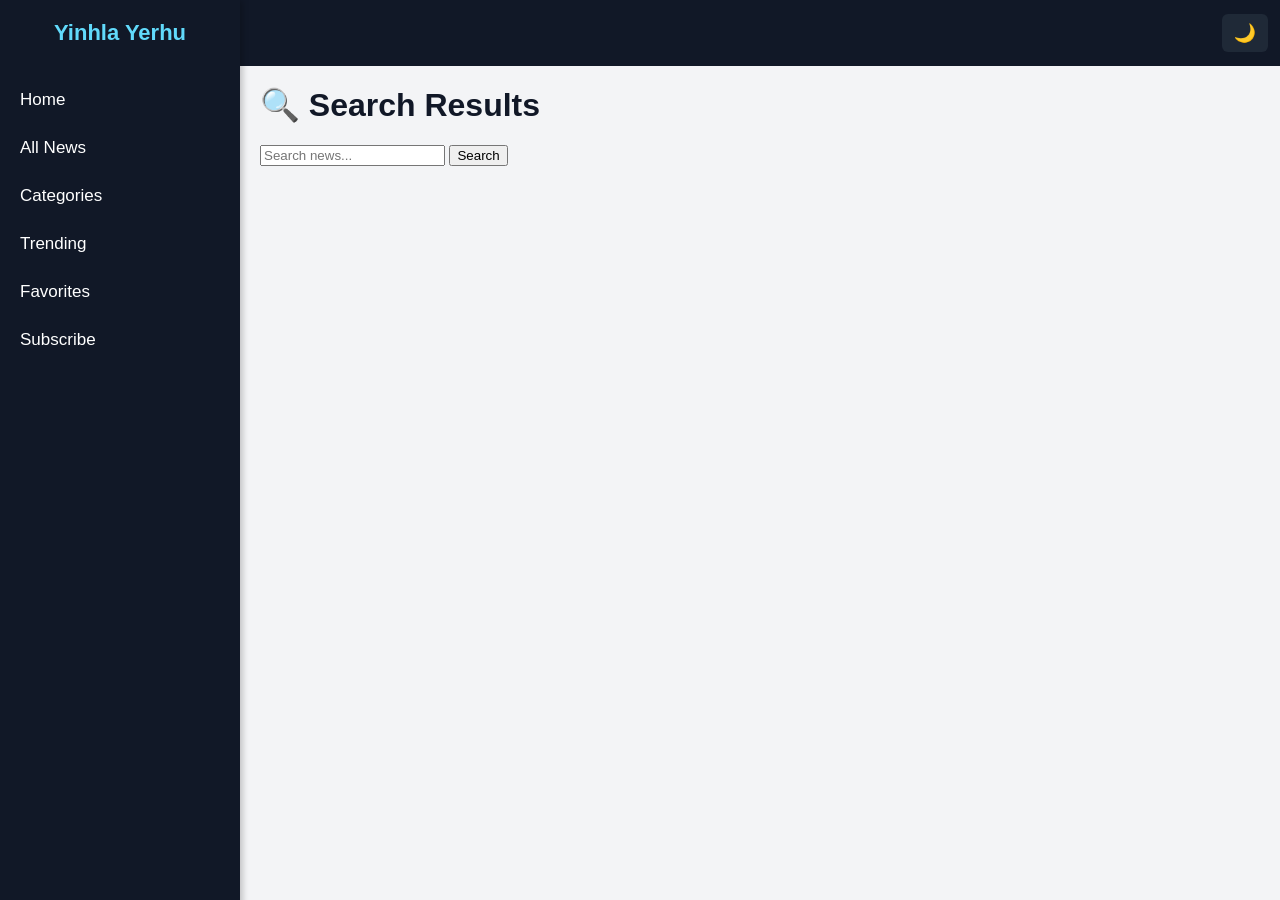
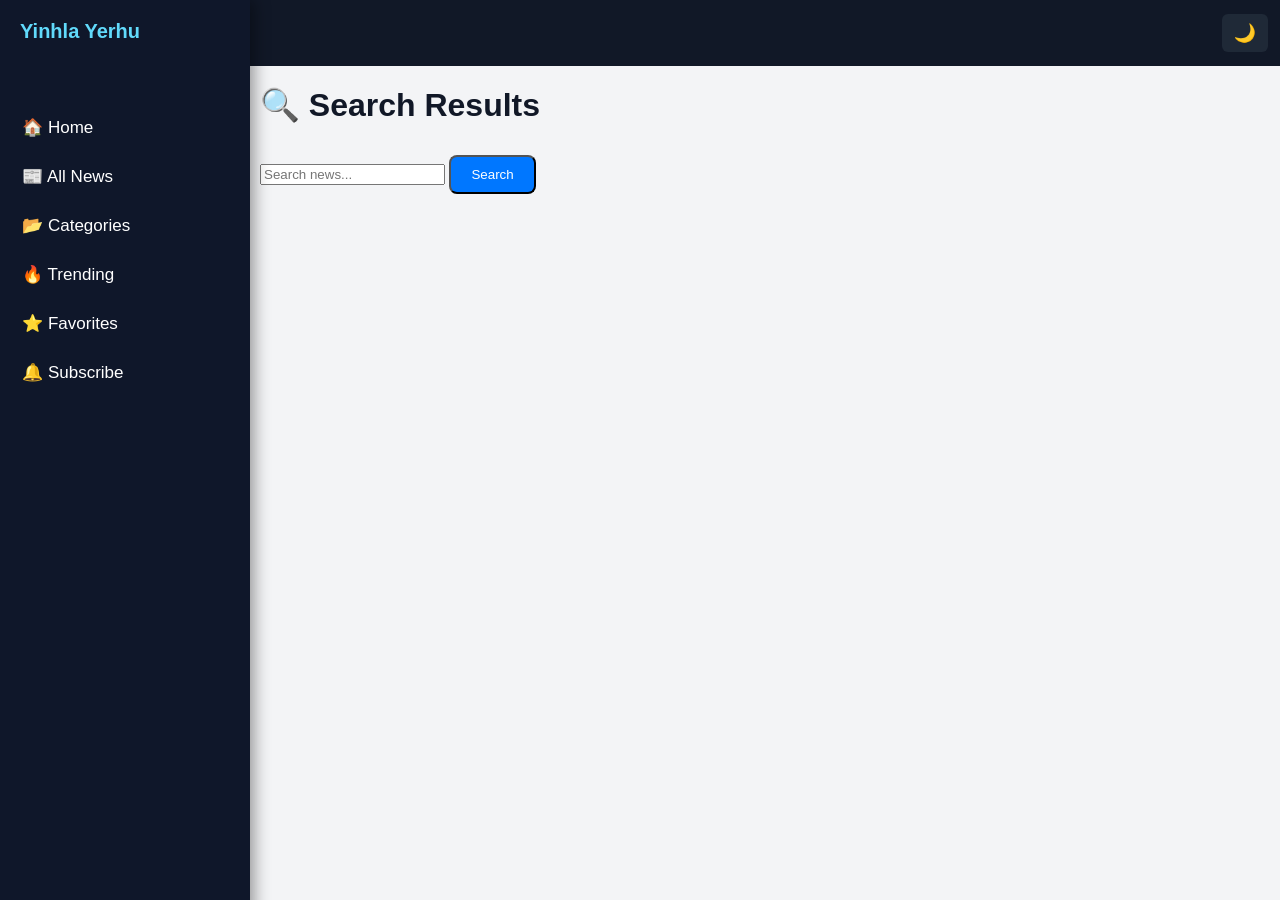
Before and after one commit to Ntshuxekani/DjangoNewsApp, a Django app: page /search/ in a window 1280 px wide. Run offline with Django 5.2, Linux system fonts and the light colour scheme.

Commit message:
added styling to side bar

```diff
--- a/newsapp/static/newsapp/styles.css
+++ b/newsapp/static/newsapp/styles.css
@@ -247,55 +247,98 @@ h1, h2, h3 {
 
 /* ===== SIDEBAR ===== */
 .sidebar {
-    width: 240px;
+    width: 250px;
     height: 100vh;
-    background: #111827;
+    background: #0f172a; /* Deep Navy */
     color: white;
     position: fixed;
     top: 0;
     left: 0;
-    padding-top: 20px;
+    padding: 20px 0;
+    transition: 0.3s ease;
+    display: flex;
+    flex-direction: column;
+    box-shadow: 4px 0 15px rgba(0, 0, 0, 0.4);
+}
+
+.sidebar.collapsed {
+    width: 80px;
+}
+
+/* Header */
+.sidebar-header {
+    display: flex;
+    align-items: center;
+    padding: 0 20px;
+    position: relative;
+}
+
+.sidebar-logo {
+    font-size: 32px;
+    margin-right: 10px;
+}
+
+.sidebar-title {
+    font-size: 20px;
+    font-weight: bold;
+    color: #61dafb;
     transition: 0.3s ease;
 }
 
-.sidebar.collapsed {
-    width: 70px;
+.sidebar.collapsed .sidebar-title,
+.sidebar.collapsed .sidebar-logo {
+    opacity: 0;
 }
 
-.sidebar-title {
-    text-align: center;
+/* Toggle Button */
+.toggle-btn {
+    background: none;
+    border: none;
+    color: #61dafb;
     font-size: 22px;
-    margin-bottom: 30px;
-    color: #61dafb;
+    cursor: pointer;
+    position: absolute;
+    right: -15px;
+    top: 5px;
+    background: #1e293b;
+    padding: 6px 10px;
+    border-radius: 8px;
     transition: 0.3s;
 }
 
-.sidebar.collapsed .sidebar-title {
-    opacity: 0;
+.toggle-btn:hover {
+    background: #334155;
 }
 
-/* Sidebar links */
+/* Sidebar Links */
+.sidebar-links {
+    margin-top: 30px;
+}
+
 .sidebar a {
-    padding: 14px 20px;
+    padding: 14px 22px;
     color: white;
     text-decoration: none;
     font-size: 17px;
-    display: block;
+    display: flex;
+    align-items: center;
+    gap: 12px;
     transition: 0.3s;
 }
 
 .sidebar a:hover {
-    background: #374151;
+    background: #1e293b;
 }
 
-/* Links shrink into icons */
 .sidebar.collapsed a {
+    justify-content: center;
     font-size: 0;
-    text-align: center;
 }
 
 .sidebar.collapsed a::first-letter {
     font-size: 22px;
+    font-weight: bold;
+    color: #61dafb;
 }
 
 /* ===== MAIN CONTENT SHIFT ===== */
@@ -343,3 +386,111 @@ body.dark-mode .sidebar {
 body.dark-mode .top-bar {
     background: #0f172a;
 }
+
+/************************************
+ 🔍 SEARCH BAR
+*************************************/
+.search-form {
+    display: flex;
+    justify-content: center;
+    margin: 20px 0 30px;
+}
+
+.search-input {
+    width: 50%;
+    padding: 12px 15px;
+    font-size: 16px;
+    border-radius: 30px 0 0 30px;
+    border: 2px solid #007bff;
+}
+
+.search-btn {
+    background: #007bff;
+    color: #fff;
+    border: none;
+    padding: 12px 20px;
+    border-radius: 0 30px 30px 0;
+    cursor: pointer;
+    font-weight: bold;
+}
+
+.search-btn:hover {
+    background: #0056b3;
+}
+
+/************************************
+ 📰 HERO SECTION
+*************************************/
+.hero-section {
+    background: linear-gradient(rgba(0,0,0,0.6), rgba(0,0,0,0.6)),
+                url('https://images.unsplash.com/photo-1522199710521-72d69614c702');
+    background-size: cover;
+    background-position: center;
+    color: white;
+    text-align: center;
+    padding: 80px 20px;
+    border-radius: 12px;
+    margin-bottom: 40px;
+}
+
+.hero-section h1 {
+    font-size: 42px;
+    font-weight: bold;
+}
+
+/************************************
+ 🏷️ CATEGORY CARDS
+*************************************/
+.category-card {
+    background: white;
+    padding: 20px;
+    border-radius: 12px;
+    box-shadow: 0 3px 10px rgba(0,0,0,0.1);
+    transition: 0.3s;
+}
+
+.category-card:hover {
+    background: #007bff;
+    color: white;
+    transform: translateY(-5px);
+}
+
+.category-card img {
+    width: 60px;
+    height: 60px;
+    margin-bottom: 10px;
+}
+
+/************************************
+ ❌ NO RESULTS
+*************************************/
+.no-results {
+    text-align: center;
+    background: #ffffff;
+    padding: 40px;
+    border-radius: 12px;
+    margin: 30px auto;
+    width: 70%;
+}
+
+.no-results h3 {
+    font-size: 28px;
+    color: #e63946;
+}
+
+/************************************
+ 🌟 BUTTONS
+*************************************/
+.btn-main {
+    background: #0077ff;
+    color: white !important;
+    padding: 10px 20px;
+    border-radius: 8px;
+    text-decoration: none;
+    display: inline-block;
+    margin-top: 10px;
+}
+
+.btn-main:hover {
+    background: #005fcc;
+}
--- a/newsapp/templates/newsapp/base.html
+++ b/newsapp/templates/newsapp/base.html
@@ -11,15 +11,20 @@
 
 <!-- Sidebar -->
 <div id="sidebar" class="sidebar">
-    <h2 class="sidebar-title">Yinhla Yerhu</h2>
+    <div class="sidebar-header">
+        <h2 class="sidebar-title">Yinhla Yerhu</h2>
+    </div>
 
-    <a href="{% url 'home' %}"> Home</a>
-    <a href="{% url 'all_news' %}"> All News</a>
-    <a href="{% url 'categories' %}"> Categories</a>
-    <a href="{% url 'trending' %}"> Trending</a>
-    <a href="{% url 'favourites' %}"> Favorites</a>
-    <a href="{% url 'subscribe' %}"> Subscribe</a>
+    <div class="sidebar-links">
+        <a href="{% url 'home' %}">🏠 Home</a>
+        <a href="{% url 'all_news' %}">📰 All News</a>
+        <a href="{% url 'categories' %}">📂 Categories</a>
+        <a href="{% url 'trending' %}">🔥 Trending</a>
+        <a href="{% url 'favourites' %}">⭐ Favorites</a>
+        <a href="{% url 'subscribe' %}">🔔 Subscribe</a>
+    </div>
 </div>
+
 
 <!-- Top Bar (Mobile + Dark Mode + Collapse Button) -->
 <div class="top-bar">
```
Also changed, not shown: newsapp/templates/newsapp/home.html (+3 -126 lines).
